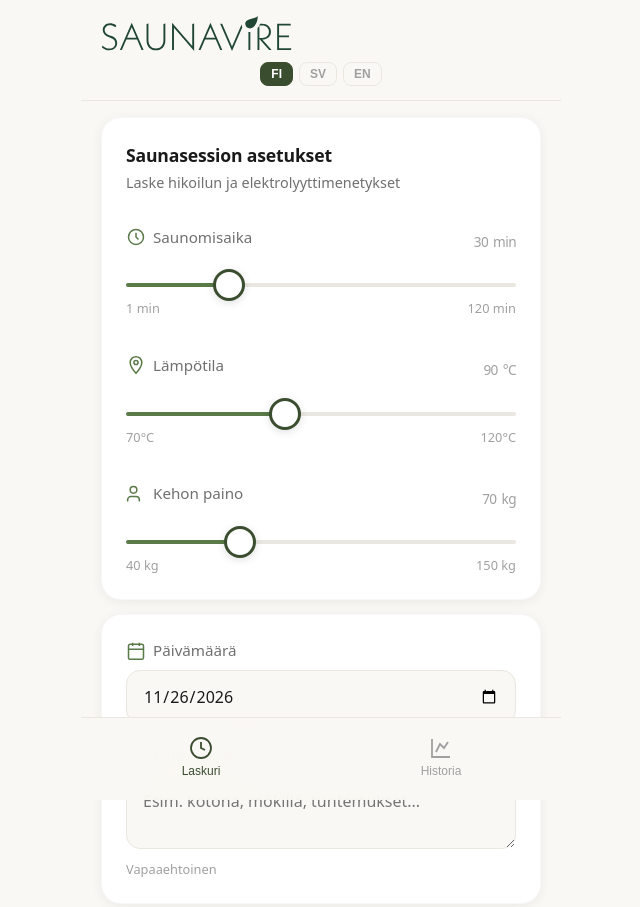
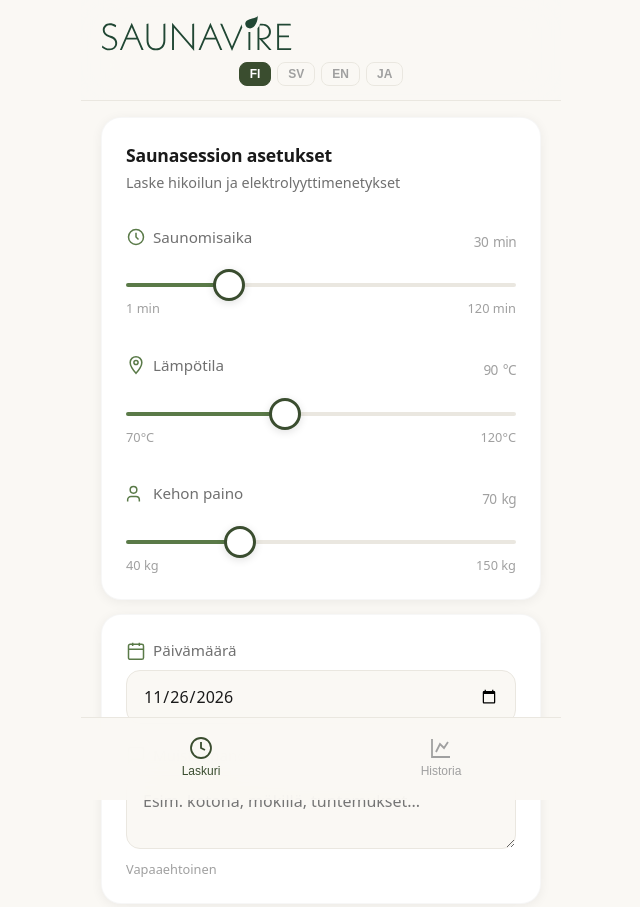
Before and after one commit to claritytoolslab/saunavire-pwa, a plain HTML site: page v2/index.html in a window 1280 px wide. Shown: the top 907 px of the page, without its empty margins (319-959 px from the left). Drawn offline with Linux system fonts and the light colour scheme.

Commit message:
Lisää japanin kieli (JA) käännökset ja kielipainike
Co-Authored-By: Claude Opus 4.6 <noreply@anthropic.com>
Claude-Session: https://claude.ai/code/session_01GvdsRzZczihaEzrT5SWjHH

```diff
--- a/v2/index.html
+++ b/v2/index.html
@@ -317,6 +317,7 @@ textarea.form-input{min-height:72px;resize:vertical}
     <button class="lang-btn active" onclick="setLang('fi')">FI</button>
     <button class="lang-btn" onclick="setLang('sv')">SV</button>
     <button class="lang-btn" onclick="setLang('en')">EN</button>
+    <button class="lang-btn" onclick="setLang('ja')">JA</button>
   </div>
 </header>
 
@@ -327,6 +328,7 @@ textarea.form-input{min-height:72px;resize:vertical}
     <button class="lang-btn active" onclick="setLang('fi')">FI</button>
     <button class="lang-btn" onclick="setLang('sv')">SV</button>
     <button class="lang-btn" onclick="setLang('en')">EN</button>
+    <button class="lang-btn" onclick="setLang('ja')">JA</button>
   </div>
   <div class="install-card">
     <h2 id="install-title" data-i18n="install_title">Asenna sovellus</h2>
@@ -731,6 +733,52 @@ const T = {
     drink_virvoitusjuoma: 'Soft drink', drink_virvoitusjuoma_light: 'Diet soft drink',
     drink_olut_00: 'Beer, non-alcoholic 0.0%', drink_olut_45: 'Beer, lager 4.5 ABV%',
     drink_lonkero: 'Long drink 5.5 ABV%'
+  },
+  ja: {
+    nav_tracker_text: '計算', nav_history_text: '履歴',
+    install_title: 'アプリをインストール',
+    install_desc: 'Saunavireをホーム画面に追加して最高の体験を',
+    install_steps: '1. 下の<strong>共有ボタン</strong>をタップ <svg class="share-icon" viewBox="0 0 24 24" fill="none" stroke="white" stroke-width="2"><rect x="4" y="8" width="16" height="14" rx="2"/><path d="M12 2v12M8 6l4-4 4 4"/></svg><br>2. <strong>「ホーム画面に追加」</strong>を選択<br>3. <strong>「追加」</strong>をタップ',
+    install_btn: 'アプリをインストール', install_continue: 'ブラウザで続ける',
+    settings_title: 'サウナセッション設定',
+    settings_desc: 'サウナのパラメーターを設定して発汗量と電解質損失を計算',
+    param_duration: 'サウナ時間', param_temp: '温度',
+    param_weight: '体重', param_date: '日付',
+    param_comments: 'メモ',
+    comments_placeholder: '例: 自宅、コテージ、感想...',
+    comments_hint: '任意',
+    results_title: '結果',
+    results_note: '計算はサウナ入浴中の発汗と電解質損失を推定する科学的研究に基づいています。',
+    sweat_label: '推定発汗量',
+    elec_na: 'ナトリウム (Na)', elec_cl: '塩化物 (Cl)', elec_k: 'カリウム (K)',
+    elec_mg: 'マグネシウム (Mg)', elec_ca: 'カルシウム (Ca)',
+    dose_label: 'Saunavire 1回分',
+    dose_unit_plural: '回分',
+    dose_detail: '1回分の補給量: Na 351 mg · Cl 364 mg · K 101 mg · Mg 10 mg · Ca 6 mg',
+    replace_title: '水分と電解質を補給',
+    dose_counter_label: 'Saunavire 回数',
+    source_ref: '水分補給: 発汗量の125–150% (ACSM / Maughan et al.) · 電解質: THL / Fineli',
+    drinks_title: '🥤 摂取した飲料',
+    add_drink: '+ 飲料を追加',
+    drinks_total_prefix: '合計: ',
+    alt_source_title: '代替電解質源',
+    alt_source_desc: '他の製品を使用する場合、値を手動で入力してください',
+    replaced_total: '補給合計',
+    save_btn: 'セッションを保存',
+    summary_title_text: '合計',
+    sum_sessions: 'セッション', sum_time: '時間', sum_sweat: '発汗', sum_drinks: '摂取量',
+    elec_losses_total: '電解質合計', elec_lost_col: '損失', elec_replaced_col: '補給',
+    history_title_text: 'サウナ履歴',
+    empty_state: '保存されたサウナセッションはまだありません。<br>最初のセッションを保存しましょう！',
+    toast_saved: 'セッション保存済み ✓', toast_deleted: '削除済み',
+    history_sweat: '発汗', history_doses: '回分 Saunavire',
+    history_drunk: '摂取量', history_delete: '削除',
+    water_hint_prefix: 'サウナ後に最低 ', water_hint_suffix: ' dl の水分を摂取してください（電解質を含む）',
+    water_hint_default: 'サウナ後に3〜5 dlの水分を摂取することをお忘れなく',
+    drink_vesi: '水', drink_kivennasvesi: 'ミネラルウォーター', drink_vesijohtovesi: '水道水',
+    drink_virvoitusjuoma: '清涼飲料水', drink_virvoitusjuoma_light: 'ダイエット清涼飲料水',
+    drink_olut_00: 'ノンアルコールビール 0.0%', drink_olut_45: 'ビール 4.5%',
+    drink_lonkero: 'ロングドリンク 5.5%'
   }
 };
 
```
